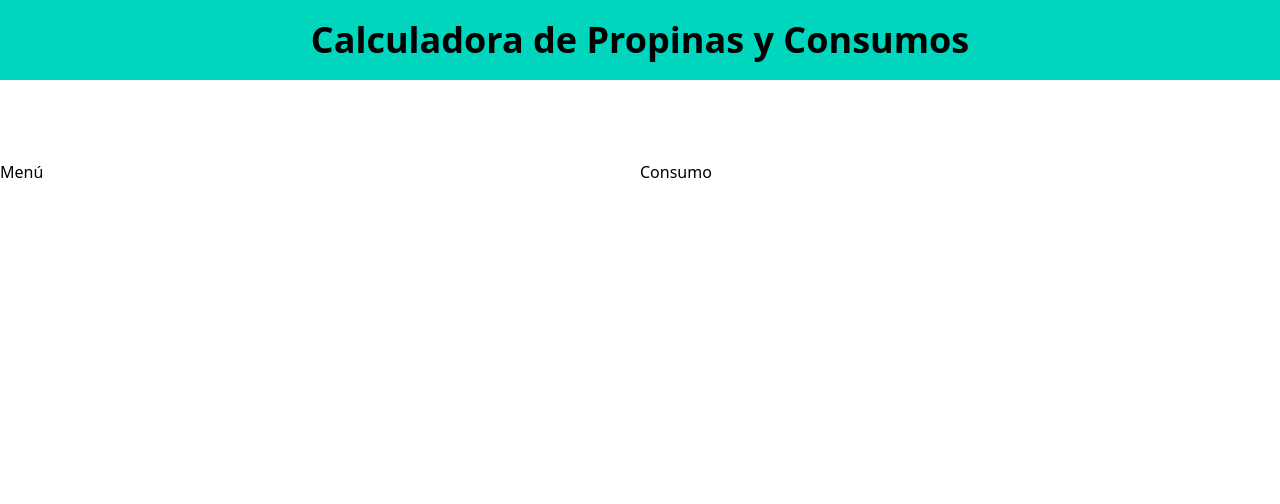
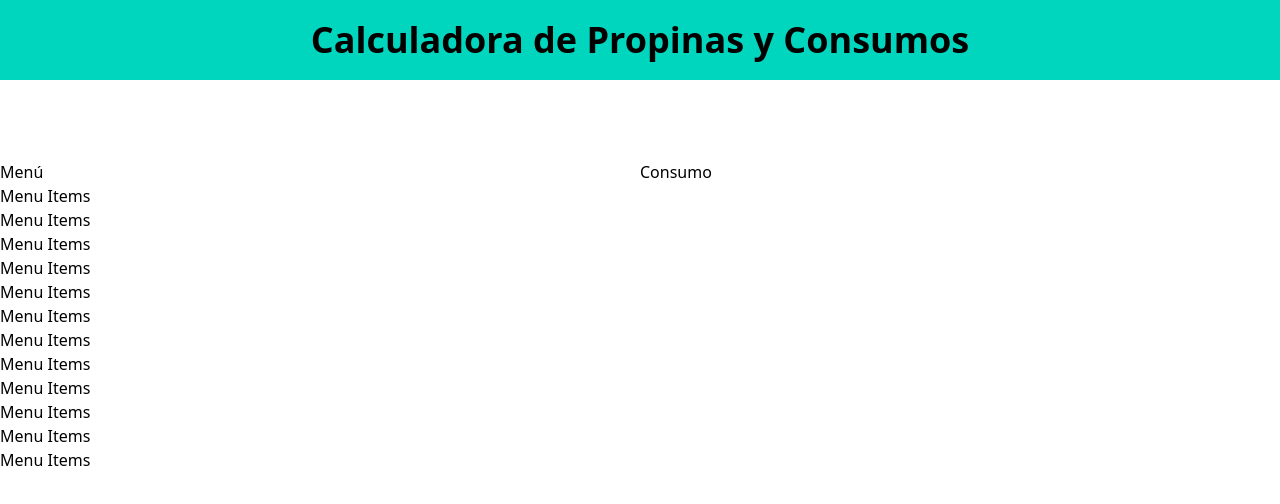
Before and after one commit to MorsaDevOmarG/CalculadoraPropinasTs, a React (Vite) app: page / in a window 1280 px wide. Shown: the top 504 px of the page. Built offline with nearby package versions, Linux system fonts and the light colour scheme.

Commit message:
Creando el COMPONENTE de MENUITEMS

```diff
--- a/src/App.tsx
+++ b/src/App.tsx
@@ -1,7 +1,8 @@
+import MenuItems from "./components/MenuItems";
 import { menuItems } from "./data/db"
 
 function App() {
-  console.log(menuItems);
+  // console.log(menuItems);
   return (
     <>
       <header className="bg-teal-400 py-5">
@@ -14,6 +15,12 @@ function App() {
       <main className="max-w-7xl mx-auto py-20 grid md:grid-cols-2">
         <div>
           <h2>Menú</h2>
+
+          {
+            menuItems.map(item => (
+              <MenuItems key={item.id} />
+            ))
+          }
         </div>
 
         <div>
--- /dev/null
+++ b/src/components/MenuItems.tsx
@@ -0,0 +1,9 @@
+
+
+export default function MenuItems() {
+  return (
+    <div>
+      <h1>Menu Items</h1>
+    </div>
+  )
+};
```
